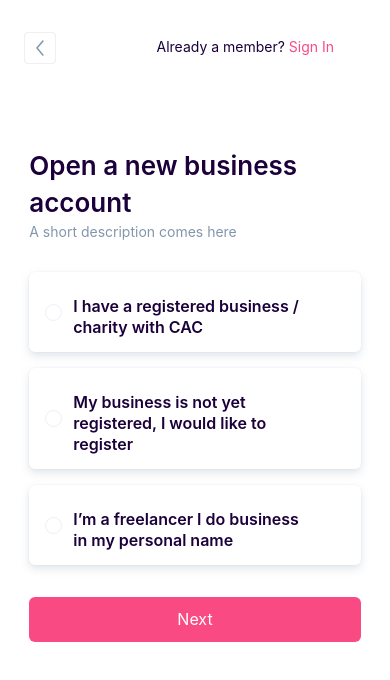
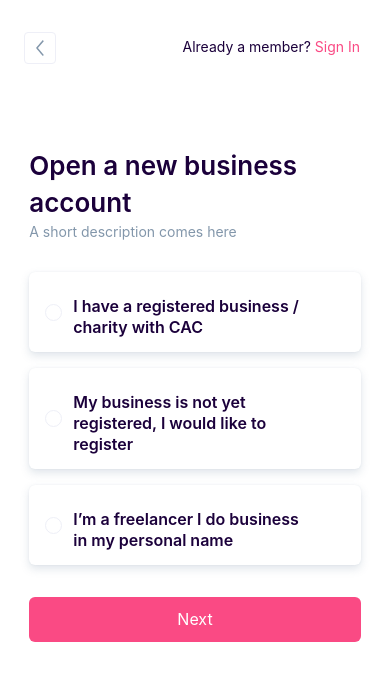
Before and after one commit to jbrit/prospa-1, a React (Create React App) app: page /next in a window 390 px wide. Shown: the top 680 px of the page. Built offline with nearby package versions, Linux system fonts and the light colour scheme.

Commit message:
fix: Reduced right margin

```diff
--- a/src/components/Layout/Layout.module.css
+++ b/src/components/Layout/Layout.module.css
@@ -80,6 +80,6 @@
   }
 
   .already {
-    right: 56px;
+    right: 30px;
   }
 }
--- a/src/components/SignUp/Next/Next.module.css
+++ b/src/components/SignUp/Next/Next.module.css
@@ -36,7 +36,7 @@
 
 @media only screen and (max-width: 475px) {
   .already {
-    right: 56px;
+    right: 30px;
   }
 
   .backButton {
```
